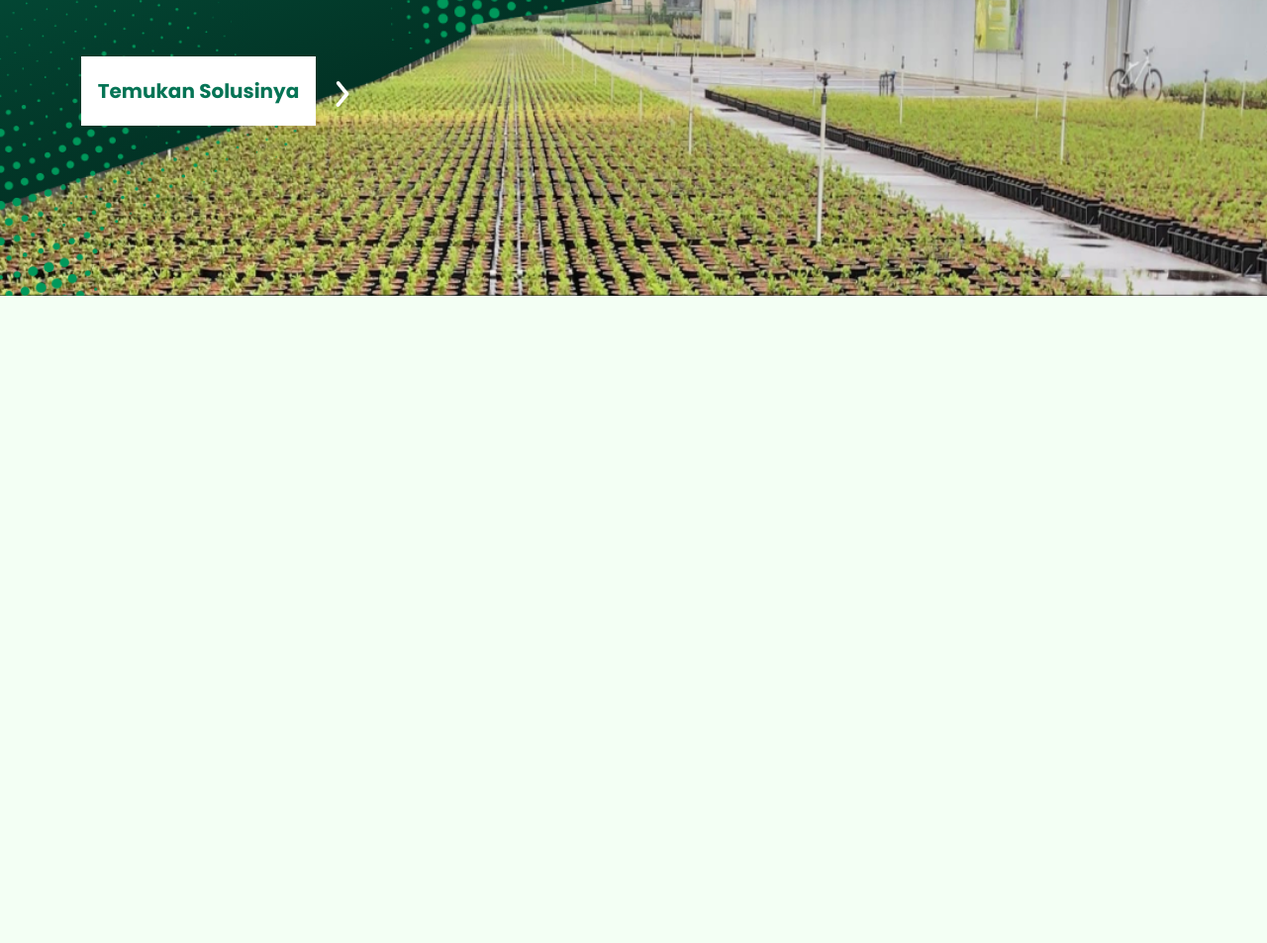
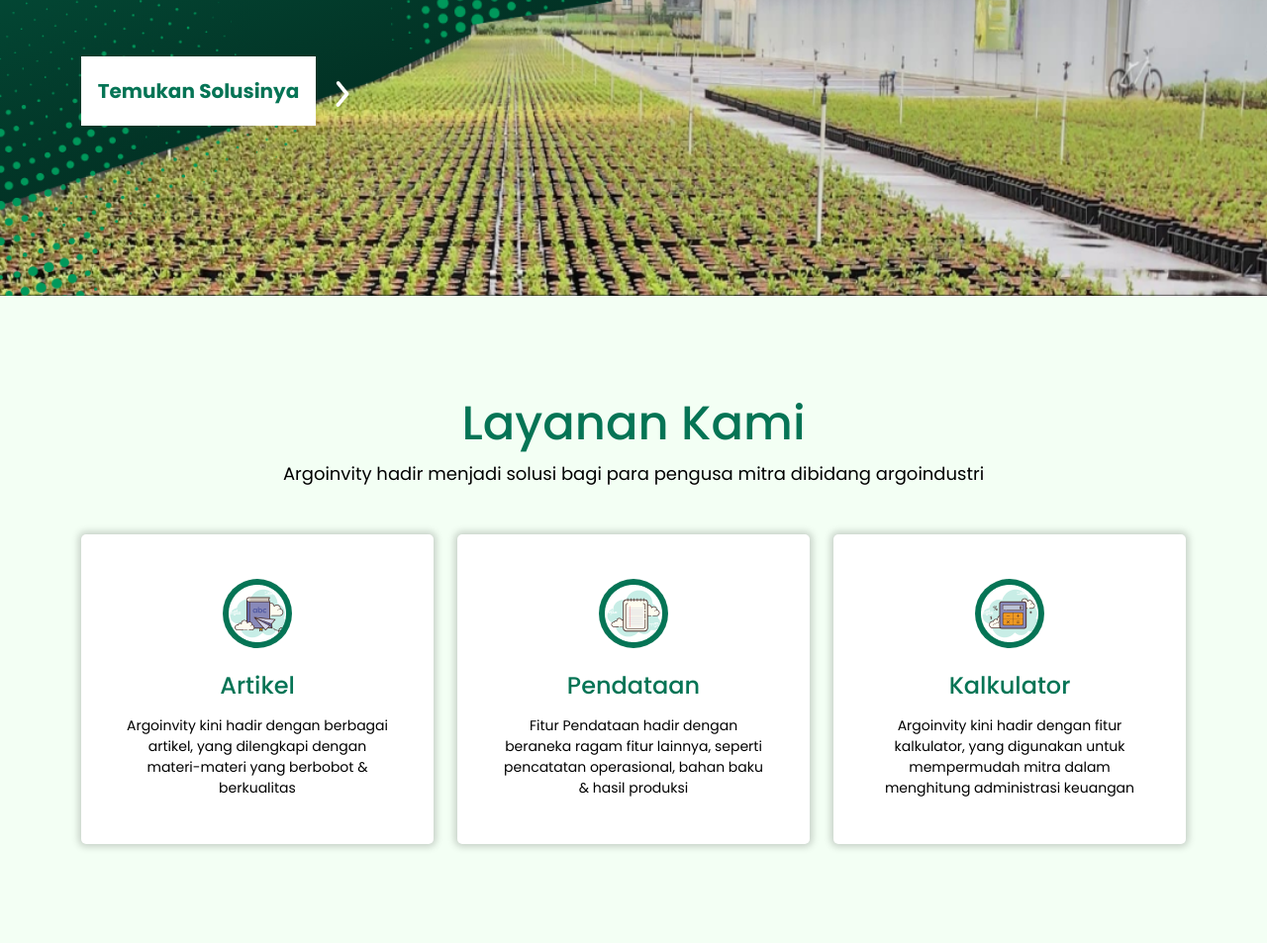
Before and after one commit to KhoirunNisak12/Agroinvity, a plain HTML site: page index.html in a window 1280 px wide. Shown: the part 501-1454 px from the top of the page at 99% size. Before the commit the page ends 800 px from the top, so only its background shows below. Drawn offline with nearby package versions, Linux system fonts and the light colour scheme.

Commit message:
Layanan Kami

```diff
--- a/index.html
+++ b/index.html
@@ -84,6 +84,60 @@
         </div>
       </section>
 
+      <!-- Layanan Section -->
+      <section id="layanan">
+        <div class="container">
+          <div class="row">
+            <div class="col-12 text-center">
+              <h2>Layanan Kami</h2>
+              <span class="sub-title">Argoinvity hadir menjadi solusi bagi para pengusa mitra dibidang argoindustri</span>
+            </div>
+          </div>
+
+          <div class="row mt-5">
+            <div class="col-md-4 text-center">
+              <div class="card-layanan">
+                <div class="circle-icon position-relative mx-auto">
+                  <img src="Assets/img/book.png" alt="" class="position-absolute top-50 start-50 translate-middle">
+                </div>
+                <h3 class="mt-4">Artikel</h3>
+                <p class="mt-3">Argoinvity kini hadir dengan berbagai artikel,
+                  yang dilengkapi dengan materi-materi
+                  yang berbobot & berkualitas
+                  </p>
+              </div>
+            </div>
+
+            <div class="col-md-4 text-center">
+              <div class="card-layanan">
+                <div class="circle-icon position-relative mx-auto">
+                  <img src="Assets/img/pendataan.png" alt="" class="position-absolute top-50 start-50 translate-middle">
+                </div>
+                <h3 class="mt-4">Pendataan</h3>
+                <p class="mt-3">Fitur Pendataan hadir dengan beraneka ragam
+                  fitur lainnya, seperti pencatatan operasional,
+                  bahan baku & hasil produksi
+                  </p>
+              </div>
+            </div>
+
+            <div class="col-md-4 text-center">
+              <div class="card-layanan">
+                <div class="circle-icon position-relative mx-auto">
+                  <img src="Assets/img/kalkulator.png" alt="" class="position-absolute top-50 start-50 translate-middle">
+                </div>
+                <h3 class="mt-4">Kalkulator</h3>
+                <p class="mt-3">Argoinvity kini hadir dengan fitur kalkulator,
+                  yang digunakan untuk mempermudah
+                  mitra dalam menghitung
+                  administrasi keuangan
+                  </p>
+              </div>
+            </div>
+
+          </div>
+        </div>
+      </section>
 
     <!-- Optional JavaScript; choose one of the two! -->
 
--- a/style.css
+++ b/style.css
@@ -92,3 +92,82 @@ body {
     font-size: 20px;
     font-weight: 700;
 }
+
+/*Layanan Section*/
+#layanan{
+    padding: 100px 0px;
+}
+
+h2{
+    font-size: 48px;
+    font-weight: 500;
+    color: var(--pr-color);
+}
+
+.sub-title{
+    font-size: 18px;
+    color: #000;
+}
+
+.card-layanan{
+    width: 100%;
+    height: 313px;
+    border-radius: 5px;
+    background-color: #fff;
+    padding: 45px;
+    box-shadow: 0 0 7px 3px rgba(0, 0, 0, 0.18);
+
+    transition: all .2s ease-in;
+}
+
+.circle-icon{
+    width: 70px;
+    height: 70px;
+    background-color:var(--pr-color);
+    border-radius: 50%;
+
+    transition: all .1s ease-in;
+}
+
+.card-layanan h3{
+    color: var(--pr-color);
+    font-size: 24px;
+
+    transition: all .2s ease-in;
+}
+
+.card-layanan p{
+    color: #000;
+    font-size: 14px;
+
+    transition: all .3s ease-in;
+}
+
+/*Hover*/
+.card-layanan:hover{
+    width: 100%;
+    height: 313px;
+    border-radius: 5px;
+    background: linear-gradient(160deg, var(--pr-color), #000);
+    background-color: var(--pr-color);
+    padding: 40px;
+    box-shadow: 0 0 7px 3px rgba(0, 0, 0, 0.05);
+    transition: all .2s ease-in;
+}
+
+.card-layanan:hover .circle-icon {
+    background-color: #fff;
+    transition: all .2s ease-in;
+}
+
+.card-layanan:hover h3{
+    color: #fff;
+    font-size: 24px;
+    transition: all .2s ease-in;
+}
+
+.card-layanan:hover p{
+    color: #fff;
+    font-size: 14px;
+    transition: all .2s ease-in;
+}
```
Also changed, not shown: index2.html (added, +12 -0 lines), Assets/img/book.png (added), Assets/img/kalkulator.png (added), Assets/img/pendataan.png (added).
